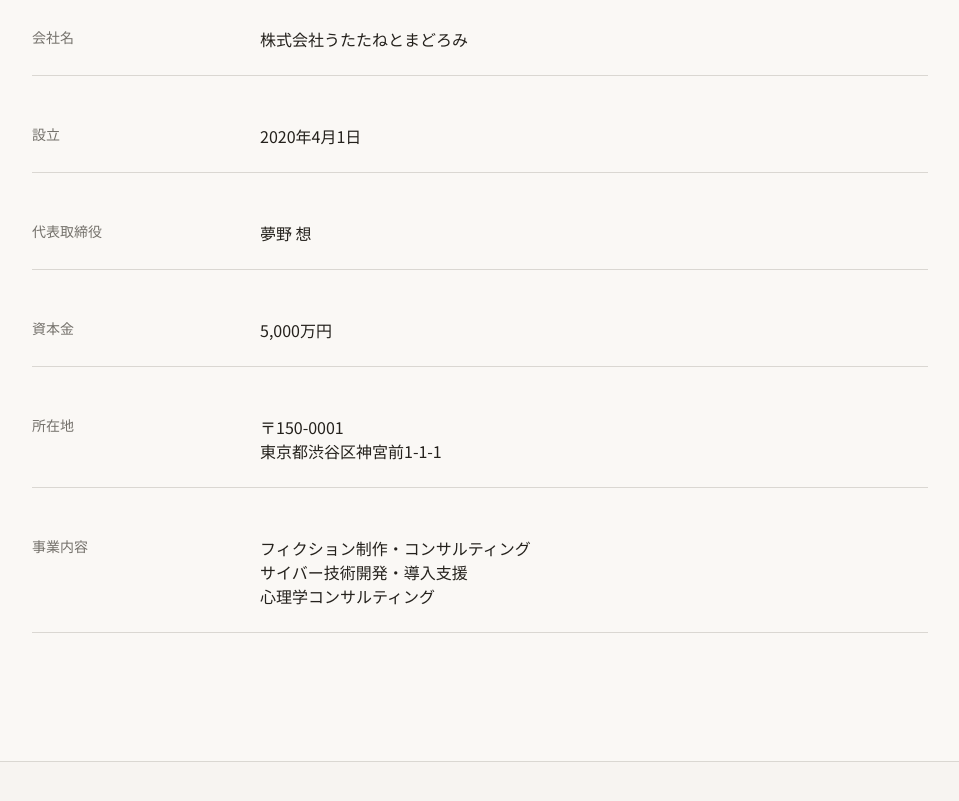
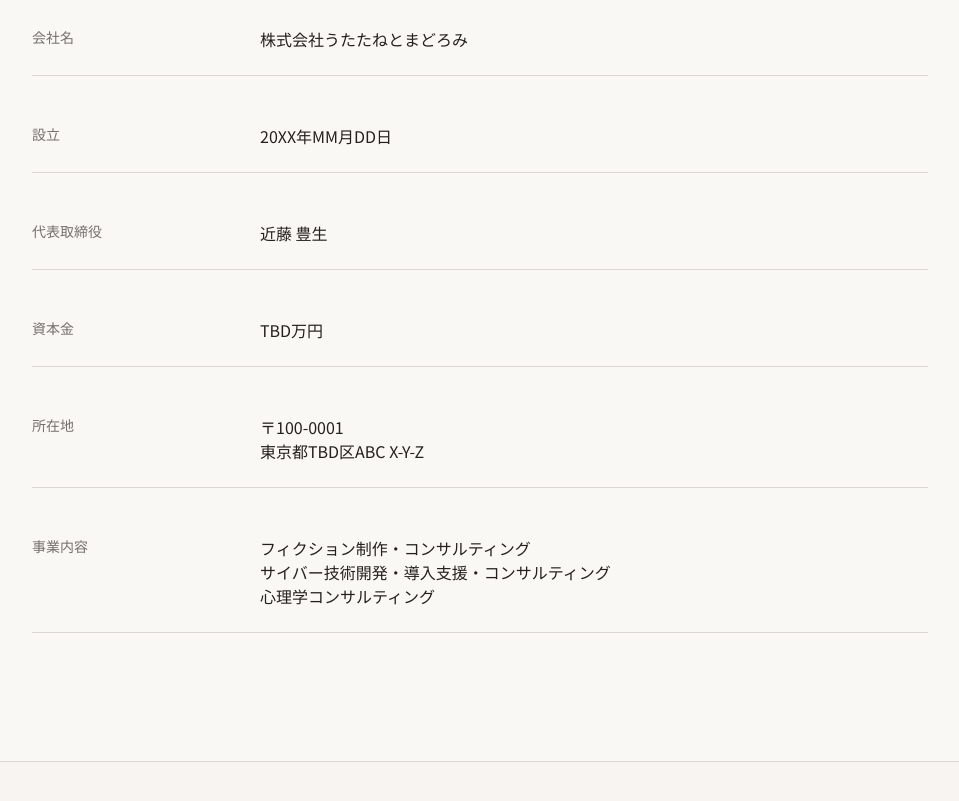
Before and after one commit to tane-to-mado-company/tane-to-mado-company.github.io, an Astro site: page /about in a window 1280 px wide. Shown: the part 699-1500 px from the top of the page, without its empty margins (160-1119 px from the left). Built offline with nearby package versions, Linux system fonts and the light colour scheme; Astro itself is replaced by a stand-in of ours.

Commit message:
Update about page

```diff
--- a/src/pages/about.astro
+++ b/src/pages/about.astro
@@ -40,22 +40,22 @@ import MainLayout from "@/layouts/main.astro";
               </div>
               <div class="grid grid-cols-1 md:grid-cols-4 gap-4 py-6 border-b border-border">
                 <dt class="text-sm font-medium text-muted-foreground">設立</dt>
-                <dd class="md:col-span-3 text-foreground">2020年4月1日</dd>
+                <dd class="md:col-span-3 text-foreground">20XX年MM月DD日</dd>
               </div>
               <div class="grid grid-cols-1 md:grid-cols-4 gap-4 py-6 border-b border-border">
                 <dt class="text-sm font-medium text-muted-foreground">代表取締役</dt>
-                <dd class="md:col-span-3 text-foreground">夢野 想</dd>
+                <dd class="md:col-span-3 text-foreground">近藤 豊生</dd>
               </div>
               <div class="grid grid-cols-1 md:grid-cols-4 gap-4 py-6 border-b border-border">
                 <dt class="text-sm font-medium text-muted-foreground">資本金</dt>
-                <dd class="md:col-span-3 text-foreground">5,000万円</dd>
+                <dd class="md:col-span-3 text-foreground">TBD万円</dd>
               </div>
               <div class="grid grid-cols-1 md:grid-cols-4 gap-4 py-6 border-b border-border">
                 <dt class="text-sm font-medium text-muted-foreground">所在地</dt>
                 <dd class="md:col-span-3 text-foreground">
-                  〒150-0001
+                  〒100-0001
                   <br />
-                  東京都渋谷区神宮前1-1-1
+                  東京都TBD区ABC X-Y-Z
                 </dd>
               </div>
               <div class="grid grid-cols-1 md:grid-cols-4 gap-4 py-6 border-b border-border">
@@ -63,7 +63,7 @@ import MainLayout from "@/layouts/main.astro";
                 <dd class="md:col-span-3 text-foreground">
                   フィクション制作・コンサルティング
                   <br />
-                  サイバー技術開発・導入支援
+                  サイバー技術開発・導入支援・コンサルティング
                   <br />
                   心理学コンサルティング
                 </dd>
```
